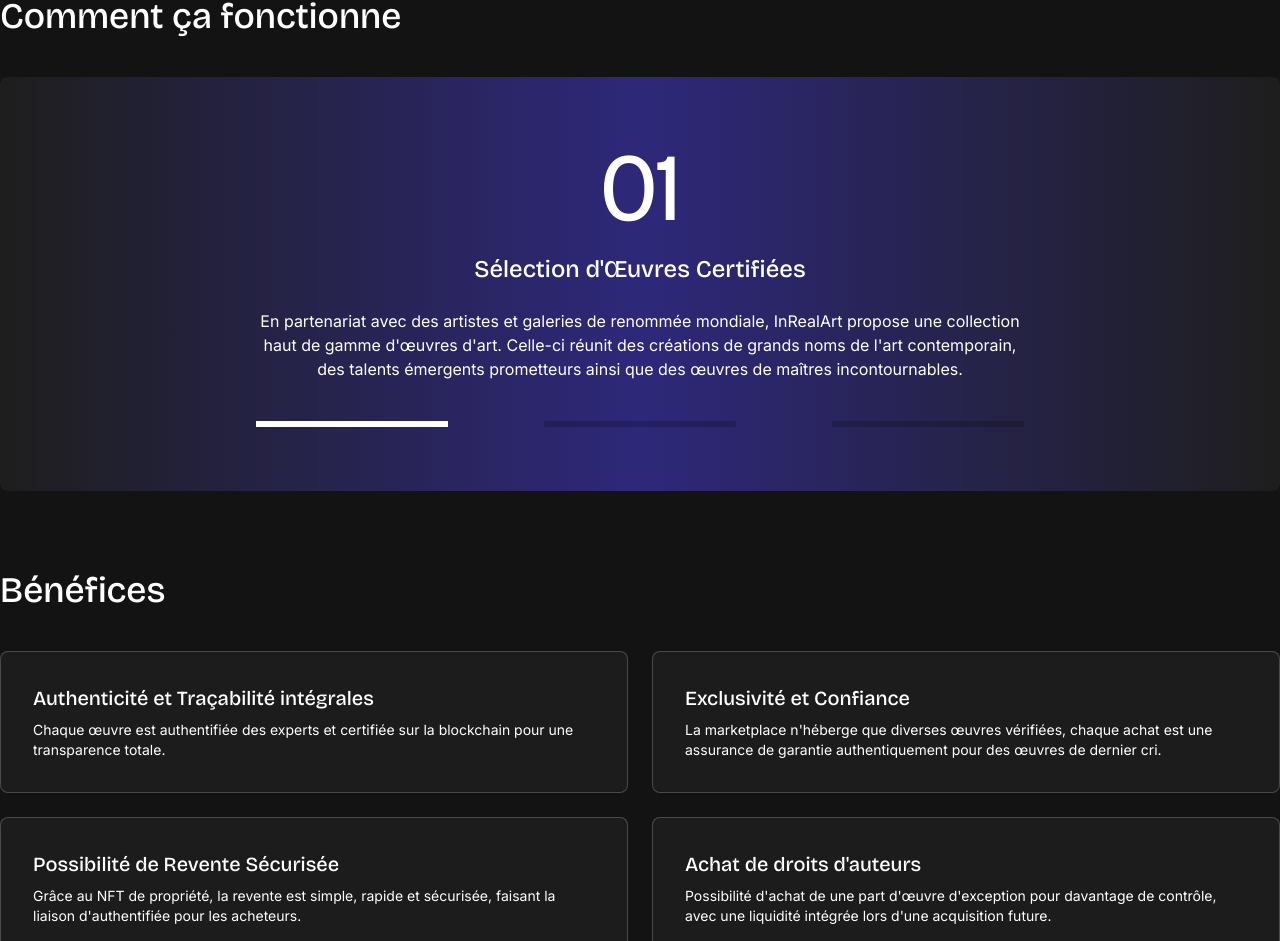
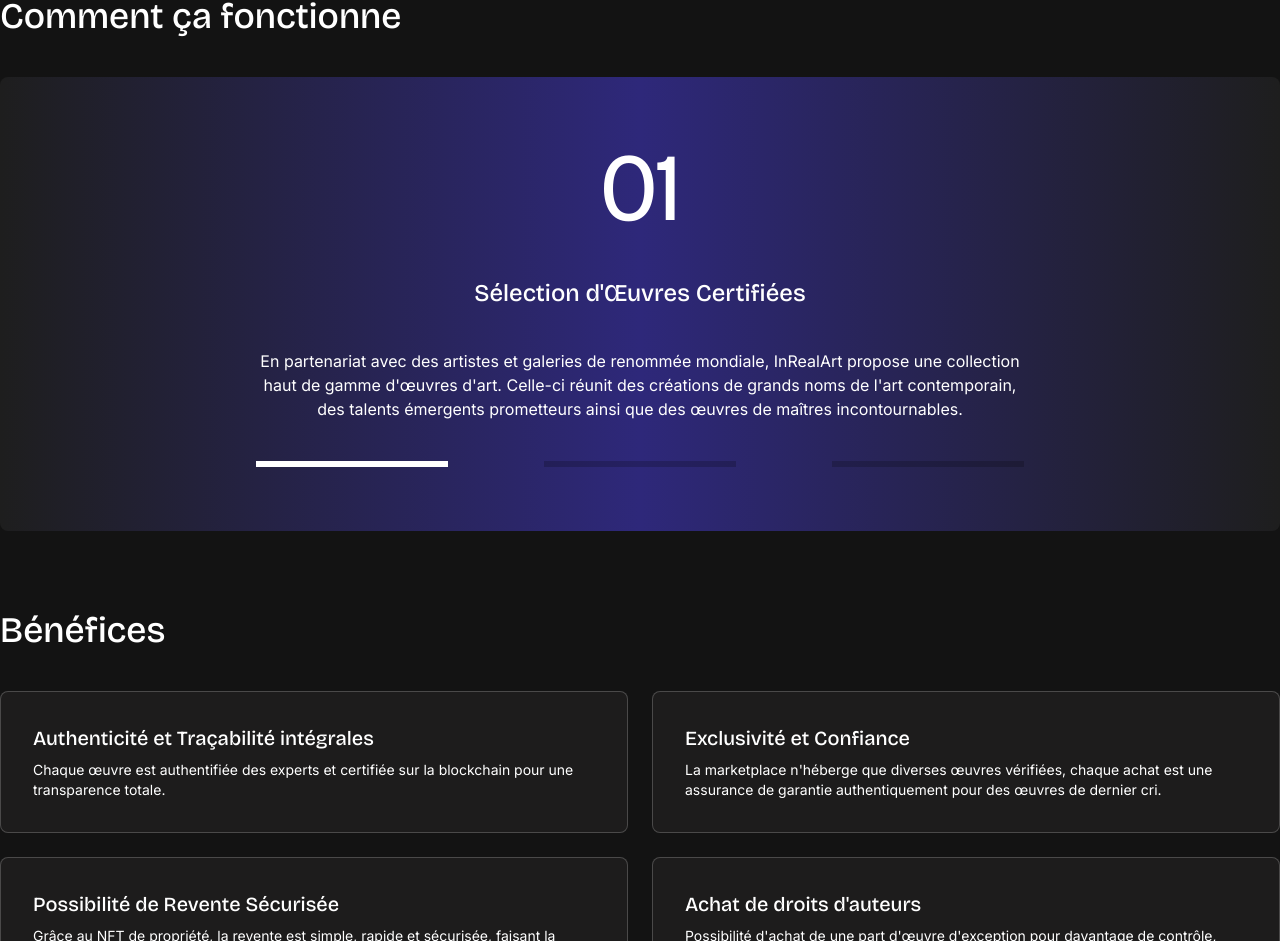
Before and after one commit to InRealArt/landing, a Next.js app: page /marketplace in a window 1280 px wide. Shown: the part 883-1824 px from the top of the page. Built offline with nearby package versions, Linux system fonts and the light colour scheme; no server answers; the database is empty; a web font is replaced by a local one.

Commit message:
change slider marketplace

```diff
--- a/src/components/marketplace/HowItWorks.tsx
+++ b/src/components/marketplace/HowItWorks.tsx
@@ -50,12 +50,12 @@ export default function HowItWorks() {
         {steps.map((step, index) => (
           <SwiperSlide key={index}>
             <div className="w-full rounded-lg p-10 md:p-16 bg-gradient-to-r from-[#1E1E1E] via-[#2E287A] to-[#1E1E1E] h-full">
-              <div className="max-w-3xl mx-auto text-center flex flex-col">
-                <h3 className="text-6xl md:text-8xl bricolage-grotesque text-white mb-4">{step.number}</h3>
-                <h4 className="text-xl md:text-2xl bricolage-grotesque font-medium text-white mb-6">{step.title}</h4>
+              <div className="max-w-3xl mx-auto text-center flex flex-col gap-10 h-full">
+                <h3 className="text-6xl md:text-8xl bricolage-grotesque text-white">{step.number}</h3>
+                <h4 className="text-xl md:text-2xl bricolage-grotesque font-medium text-white">{step.title}</h4>
                 <p className="text-sm md:text-base inter text-white leading-relaxed">{step.description}</p>
-                <div className="flex mt-10 justify-between">
-                {steps.map((step, index) => <div key={step.number} onClick={() => swiperRef.current?.slideTo(index)} className={`${activeSlide === index ? '!bg-white' : ''} h-1.5 w-1/4 bg-black/20 cursor-pointer`}></div>)}
+                <div className="flex mt-auto justify-between">
+                  {steps.map((step, index) => <div key={step.number} onClick={() => swiperRef.current?.slideTo(index)} className={`${activeSlide === index ? '!bg-white' : ''} h-1.5 w-1/4 bg-black/20 cursor-pointer`}></div>)}
                 </div>
               </div>
             </div>
```
